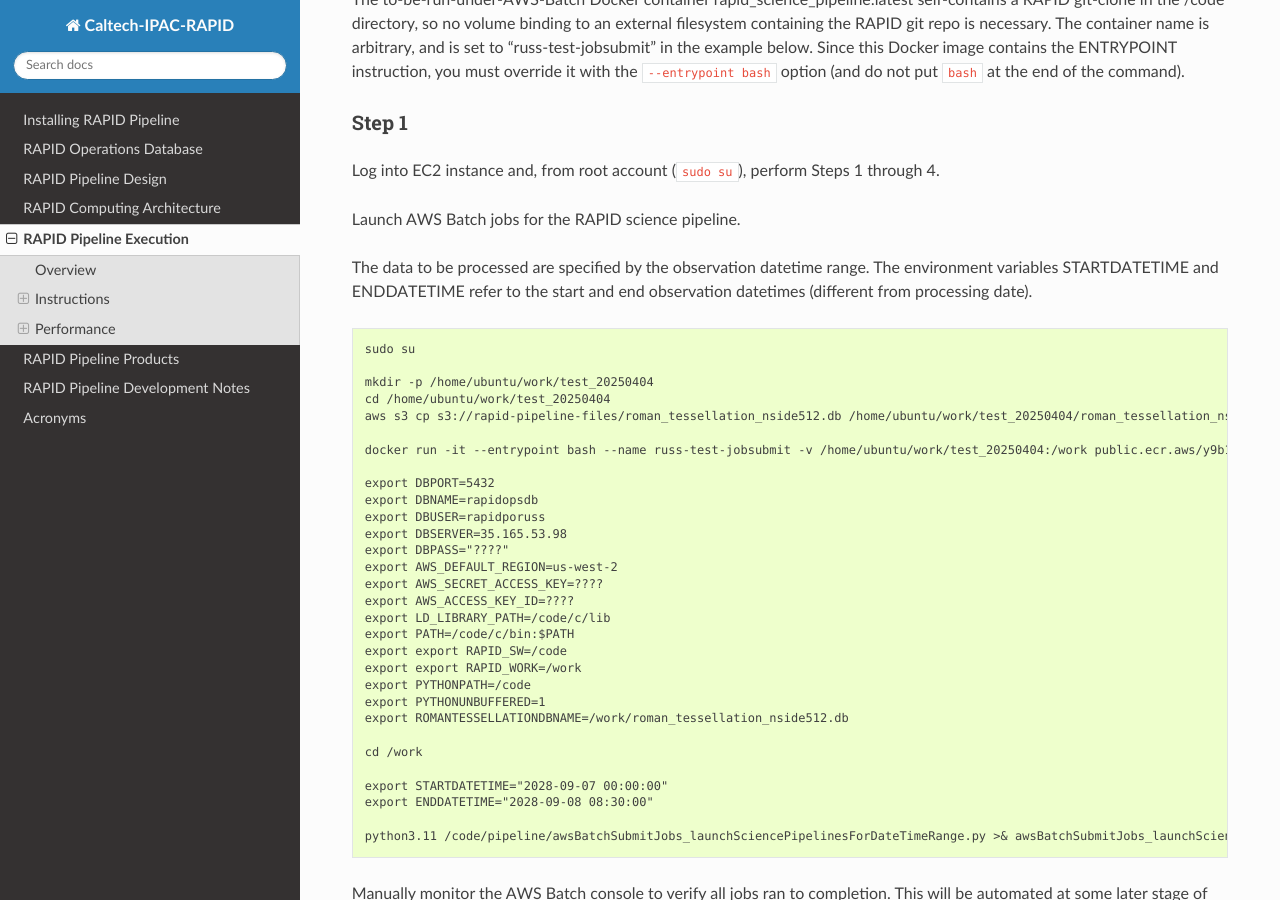
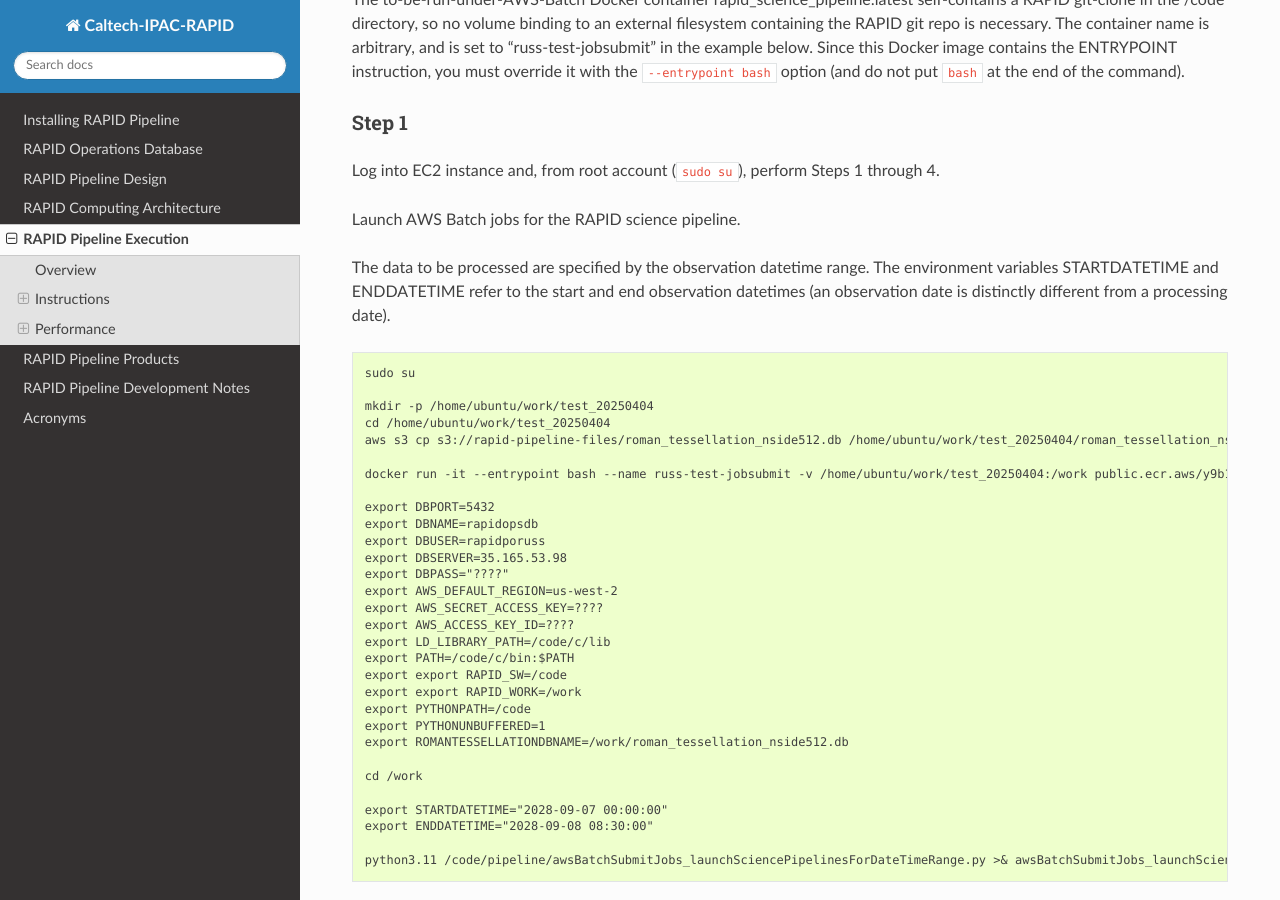
Before and after one commit to Caltech-IPAC/rapid, a Sphinx documentation site: the page built from docs/source/ops/bulk_run.rst, in a window 1280 px wide and 900 px high, scrolled down 768 px. Built offline with Sphinx 7.4.7 and the Read the Docs theme 3.1.0, drawn with Linux system fonts in a browser that asks for light colours; formulas are drawn with MathJax 3.

Commit message:
Did some wordsmithing.

```diff
--- a/docs/source/ops/bulk_run.rst
+++ b/docs/source/ops/bulk_run.rst
@@ -54,7 +54,7 @@ Launch AWS Batch jobs for the RAPID science pipeline.
 
 The data to be processed are specified by the observation datetime range.
 The environment variables STARTDATETIME and ENDDATETIME refer to the
-start and end observation datetimes (different from processing date).
+start and end observation datetimes (an observation date is distinctly different from a processing date).
 
 .. code-block::
 
```
